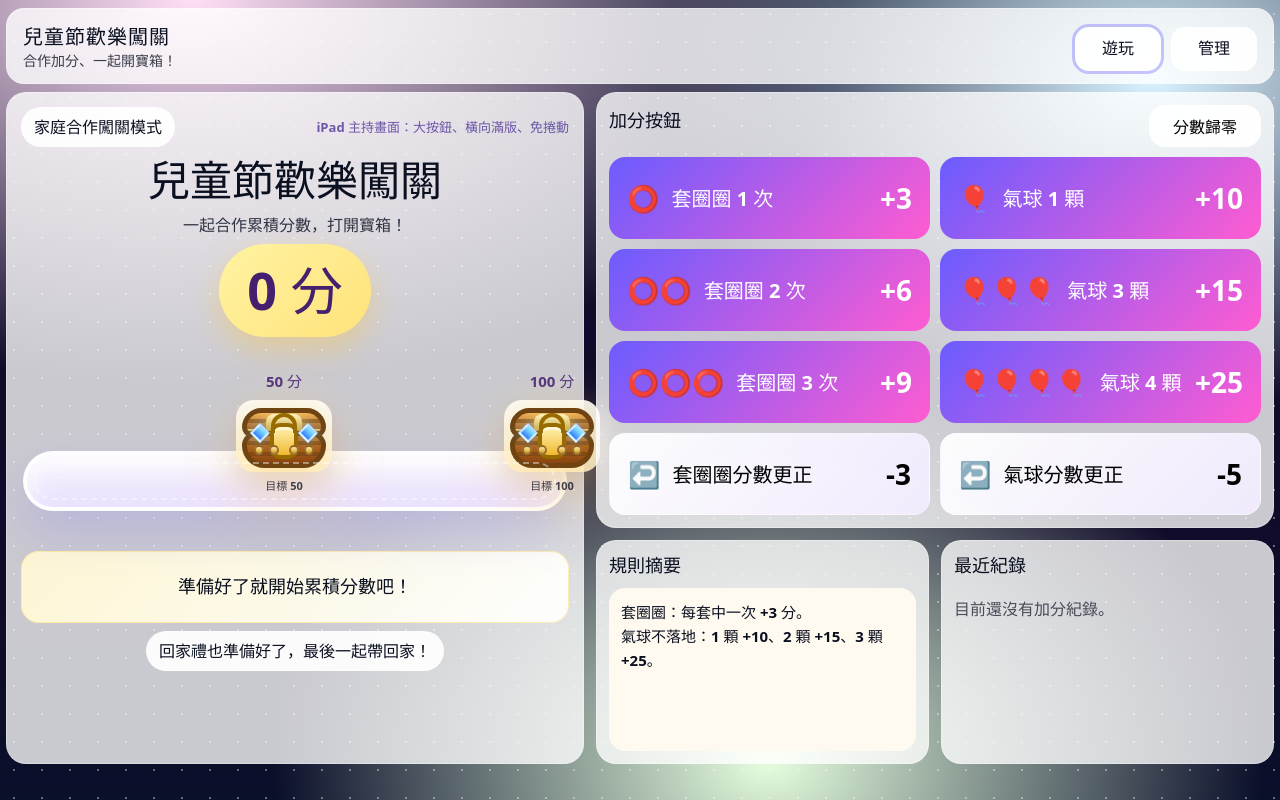
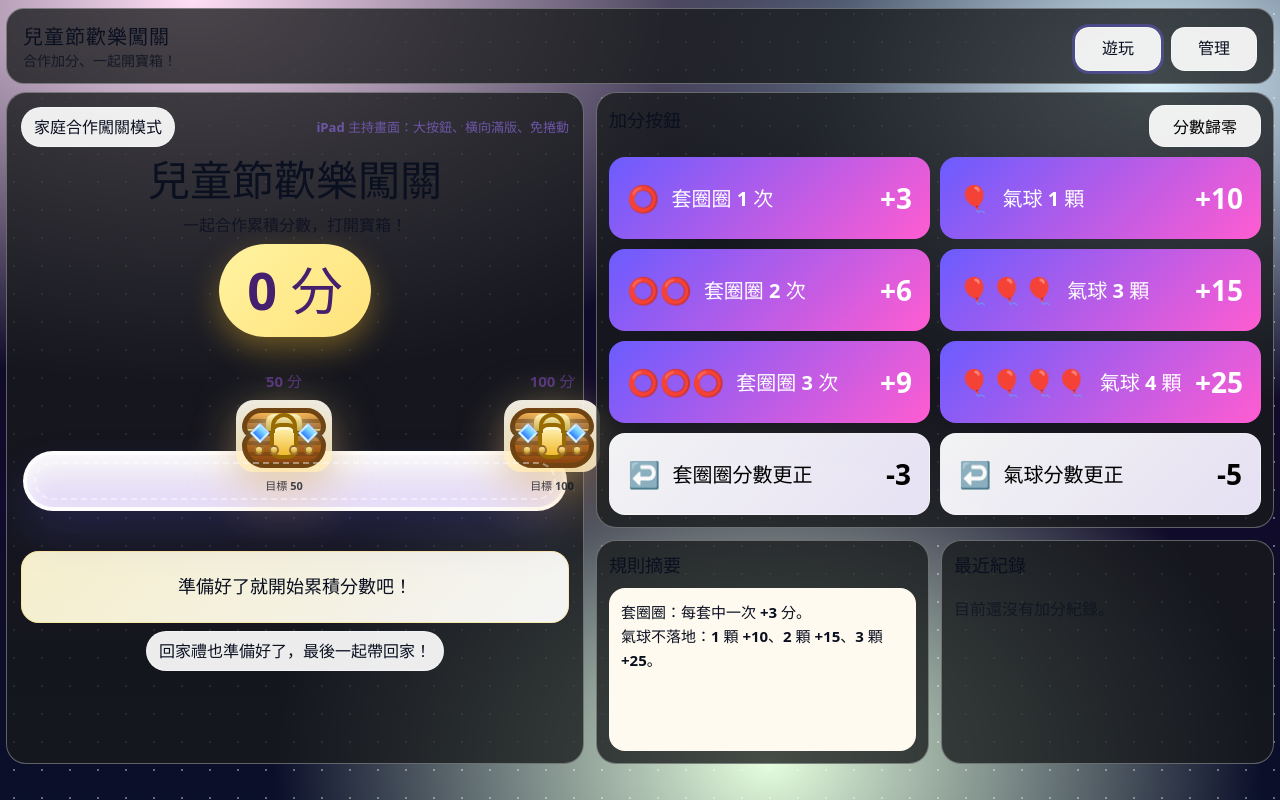
Before and after one commit to Tia2007/treasure-code-quest, a React (Vite) app: page /#/play in a window 1280 px wide. Built offline with nearby package versions, Linux system fonts and the light colour scheme.

Commit message:
Update index.css

```diff
--- a/src/index.css
+++ b/src/index.css
@@ -1,7 +1,7 @@
 
 :root {
   --text: #0b1020;
-  --card: rgba(255, 255, 255, 0.78);
+  --card: rgba(24, 26, 27, 0.78);
   --card-strong: rgba(255, 255, 255, 0.92);
   --border: rgba(255, 255, 255, 0.32);
   --border-strong: rgba(11, 16, 32, 0.18);
```
